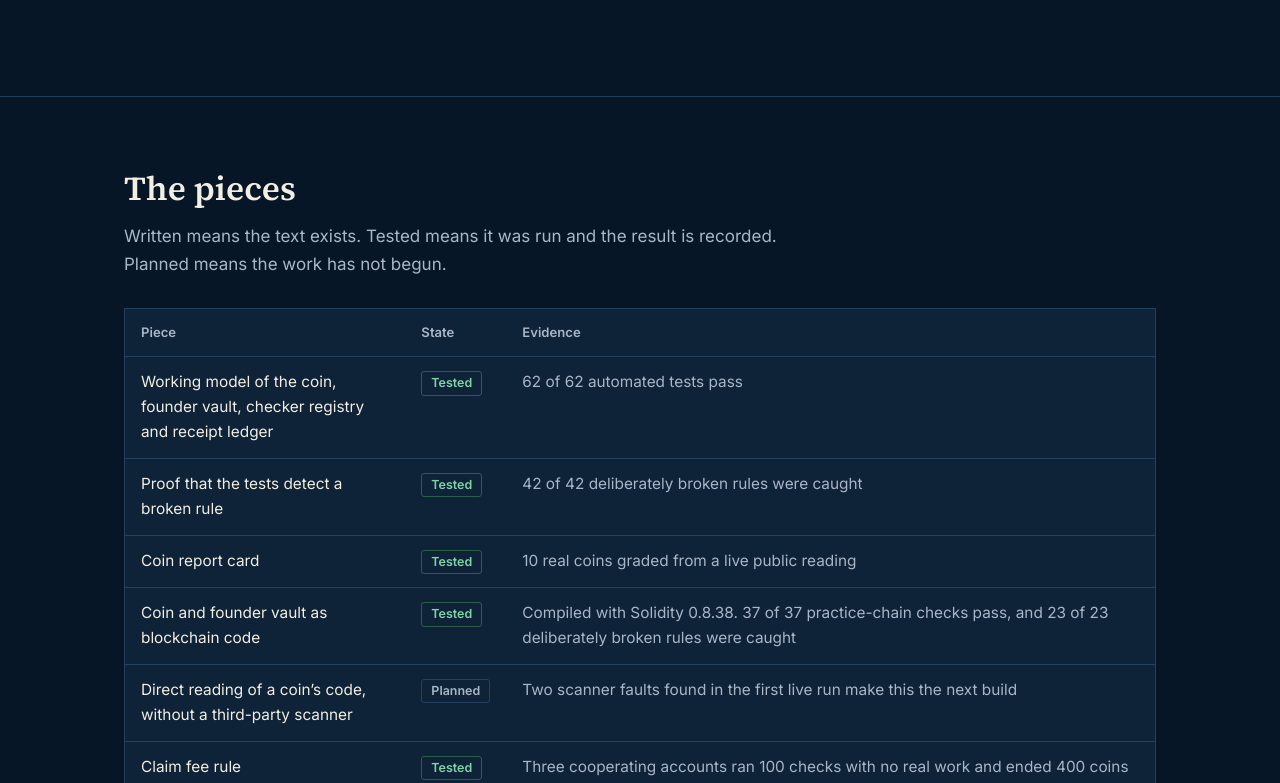
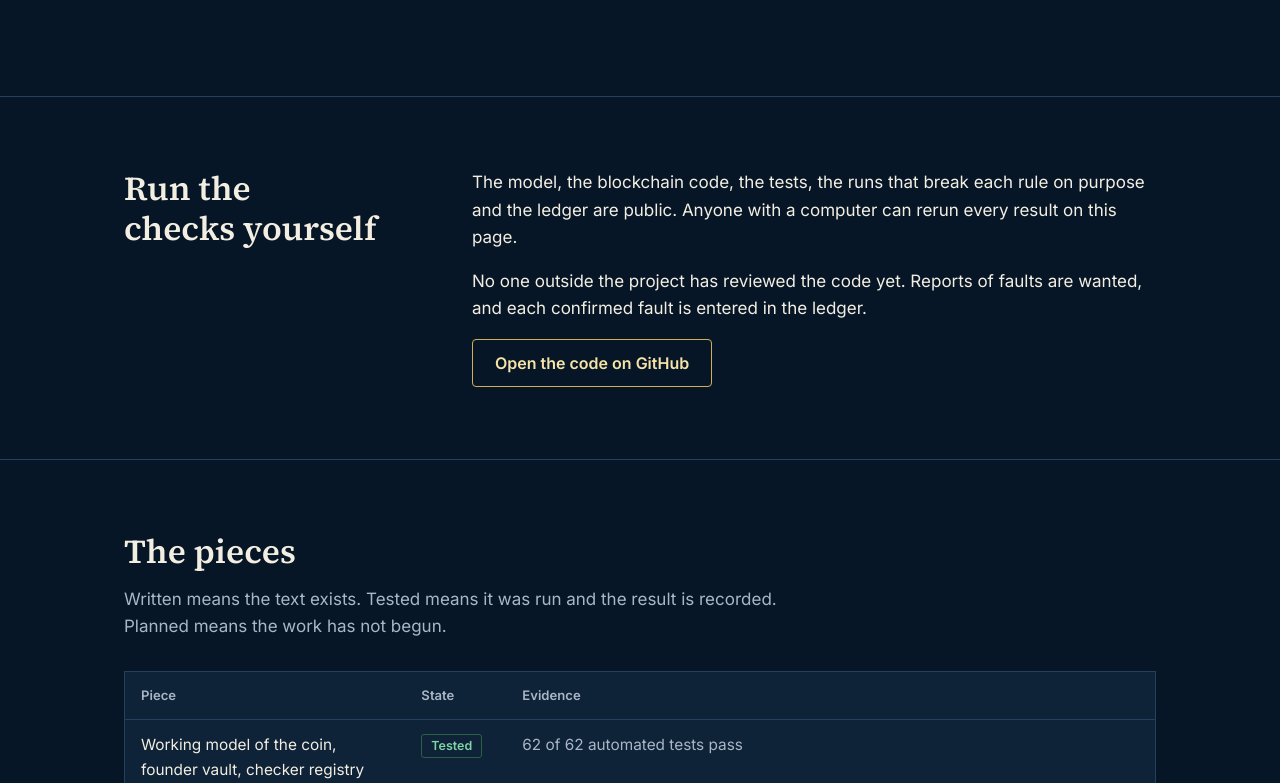
Before and after one commit to twimjakob1/sworncoin-site, a plain HTML site: page record/index.html in a window 1280 px wide. Shown: the part 1064-1847 px from the top of the page. Drawn offline with Linux system fonts and the light colour scheme.

Commit message:
Links to the public code; a path for reviewers
Co-Authored-By: Claude Fable 5.2 <noreply@anthropic.com>
Claude-Session: https://claude.ai/code/session_01ModpBKek5QFdXuwomcc9kV

```diff
--- a/record/index.html
+++ b/record/index.html
@@ -49,6 +49,15 @@
   </tbody></table></div>
 </div></section>
 
+<section aria-labelledby="h-code"><div class="wrap split">
+  <h2 id="h-code">Run the checks yourself</h2>
+  <div class="prose">
+    <p>The model, the blockchain code, the tests, the runs that break each rule on purpose and the ledger are public. Anyone with a computer can rerun every result on this page.</p>
+    <p>No one outside the project has reviewed the code yet. Reports of faults are wanted, and each confirmed fault is entered in the ledger.</p>
+    <p style="margin:0"><a class="btn quiet" href="https://github.com/twimjakob1/sworn" rel="noopener">Open the code on GitHub</a></p>
+  </div>
+</div></section>
+
 <section aria-labelledby="h-pieces"><div class="wrap">
   <h2 id="h-pieces">The pieces</h2>
   <p class="sub">Written means the text exists. Tested means it was run and the result is recorded. Planned means the work has not begun.</p>
@@ -72,7 +81,7 @@
   <div class="cols">
     <div><p style="max-width:38ch">Sworn is a registered name of VitalEdge, LLC, a Tennessee company. Founder: Jakob Taylor.</p><p>Sworn is in testing. The project sells no coins.</p></div>
     <div><h2>Pages</h2><ul><li><a href="../">Home</a></li><li><a href="../story/">Story</a></li><li><a href="../how-it-works/">How It Works</a></li><li><a href="../rules/">Rules</a></li><li><a href="../record/">Record</a></li><li><a href="../questions/">Questions</a></li><li><a href="../take-part/">Take Part</a></li></ul></div>
-    <div><h2>Official Channels</h2><ul><li>sworncoin.com</li><li><a href="https://x.com/sworncoin" rel="noopener">@sworncoin on X</a></li><li><a href="mailto:hello@sworncoin.com">hello@sworncoin.com</a></li></ul></div>
+    <div><h2>Official Channels</h2><ul><li>sworncoin.com</li><li><a href="https://x.com/sworncoin" rel="noopener">@sworncoin on X</a></li><li><a href="mailto:hello@sworncoin.com">hello@sworncoin.com</a></li><li><a href="https://github.com/twimjakob1/sworn" rel="noopener">The code on GitHub</a></li></ul></div>
   </div>
   <div class="fine"><span>Sworn™ · Proof of Done · © 2026 VitalEdge, LLC</span><span>Updated November 13, 2026</span></div>
 </div></footer>
```
Also changed, not shown: 404.html (+1 -1 lines), how-it-works/index.html (+1 -1 lines), index.html (+2 -1 lines), questions/index.html (+3 -2 lines), rules/index.html (+1 -1 lines), story/index.html (+2 -2 lines), take-part/index.html (+7 -2 lines).
